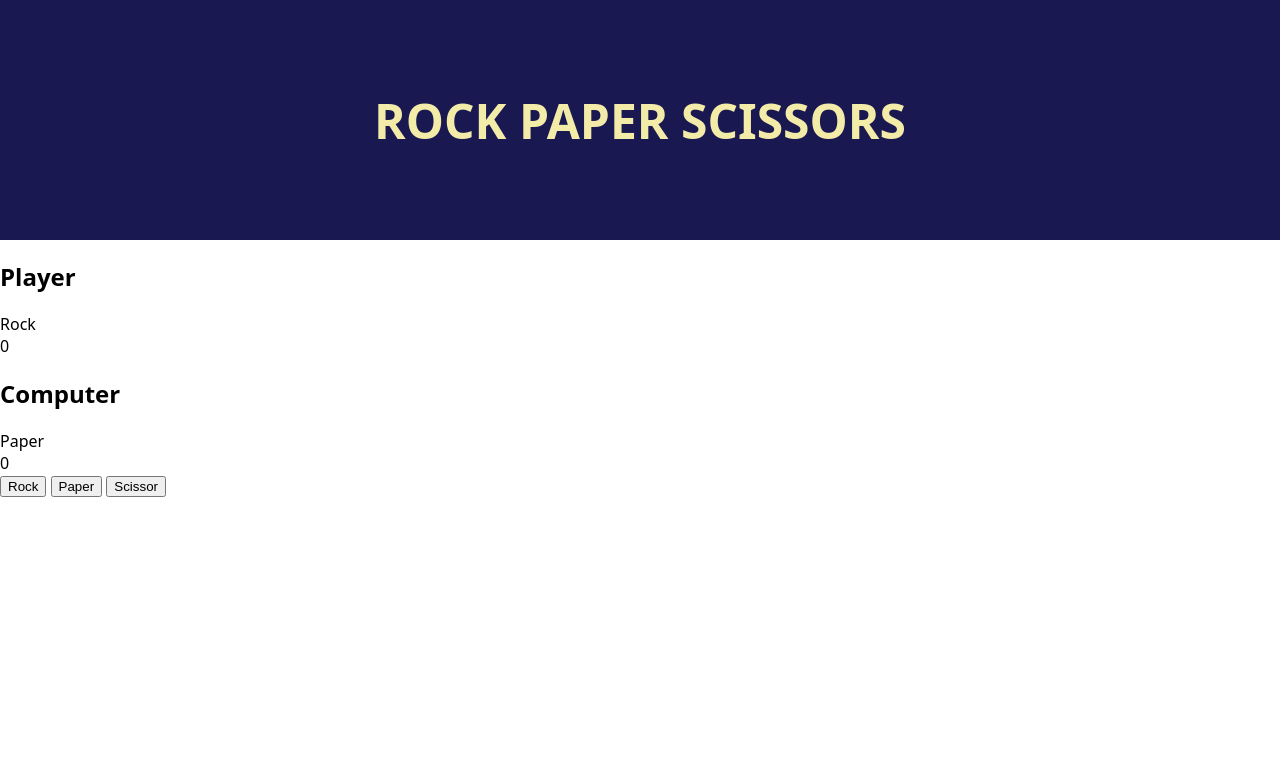
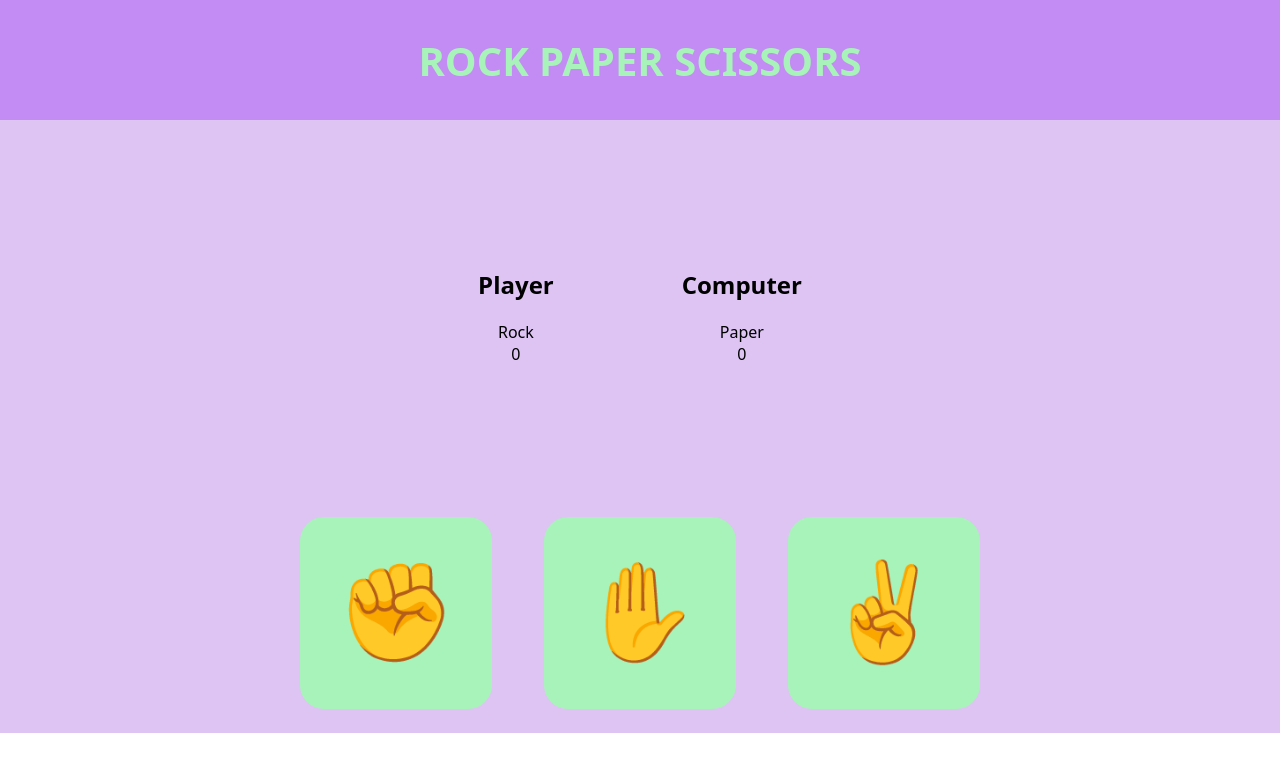
Before and after one commit to jc030201/rock-paper-scissor, a plain HTML site: page index.html in a window 1280 px wide. Drawn offline with Linux system fonts and the light colour scheme.

Commit message:
More styling

```diff
--- a/index.html
+++ b/index.html
@@ -37,9 +37,9 @@
 
       </div>
       <div class="buttons">
-        <button class="button" id="playerRock">Rock</button>
-        <button class="button" id="playerPaper">Paper</button>
-        <button class="button" id="playerScissor">Scissor</button>
+        <button class="button" id="playerRock">✊</button>
+        <button class="button" id="playerPaper">✋</button>
+        <button class="button" id="playerScissor">✌️</button>
       </div>
     </main>
 	  <script src="/scripts.js"></script>
--- a/styles.css
+++ b/styles.css
@@ -5,11 +5,44 @@ body {
 }
 
 .header {
-    background-color: #1A1851;
-    font-size: 24px;
-    color: #F3EBA8;
+    background-color: #C38BF4;
+    font-size: 20px;
+    color: #A8F3B9;
     display: flex;
     justify-content: center;
     align-items: center;
-    height: 10em;
+    height: 6em;
 }
+
+.main {
+    background-color: #DDC4F3;
+    display: flex;
+    flex-direction: column;
+    align-items: center;
+}
+
+.scoreboard {
+    display: flex;
+    justify-content: space-between;
+    margin: 4em;
+}
+
+.scorebox {
+    text-align: center;
+    padding: 4em;
+}
+
+.buttons {
+    justify-content: center;
+}
+
+.button {
+    background-color: #A8F3B9;
+    font-size: 96px;
+    text-align: center;
+    border: none;
+    border-radius: 24px;
+    margin: 24px;
+    height: 2em;
+    width: 2em;
+}
```
